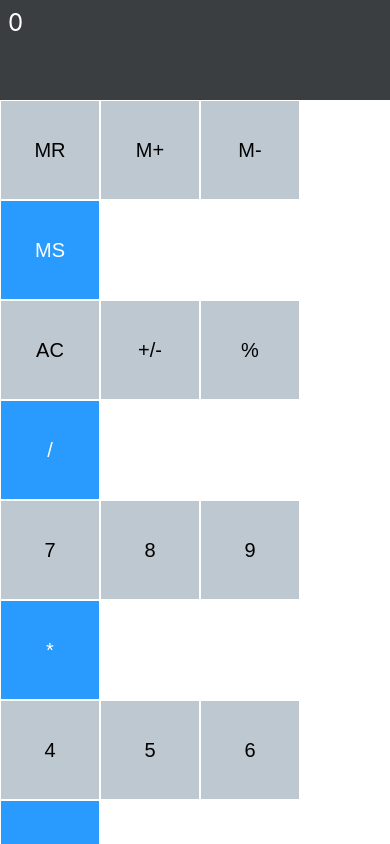
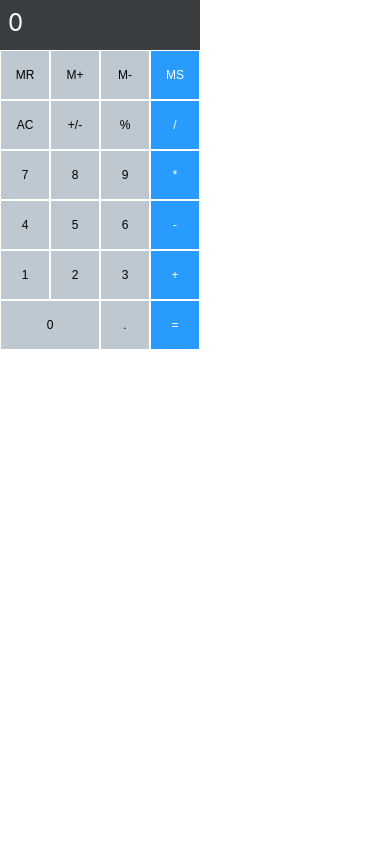
Before and after one commit to amirhallaji/React-Calculator, a React (Create React App) app: page / in a window 390 px wide. Shown: the top 844 px of the page. Built offline with nearby package versions, Linux system fonts and the light colour scheme.

Commit message:
responsive is done.

```diff
--- a/src/App.css
+++ b/src/App.css
@@ -35,3 +35,39 @@
   font-size: 24px;
   box-sizing: border-box;
 }
+
+
+@media screen and (max-width: 400px) {
+  .key {
+    width: 50px;
+    height: 50px;
+    font-size: 12px;
+  }
+  .key.wide {
+    width: 100px;
+    height: 50px;
+  }
+
+  .screen {
+    height: 50px;
+    width: 200px;
+  }
+
+  @media screen and (max-width:200px) {
+    .key {
+      width: 25px;
+      height: 25px;
+    }
+    .key.wide {
+      width: 50px;
+      height: 25px;
+    }
+
+    .screen {
+      height: 25px;
+      width: 100px;
+      font-size: 6px;
+    }
+
+  }
+}
```
